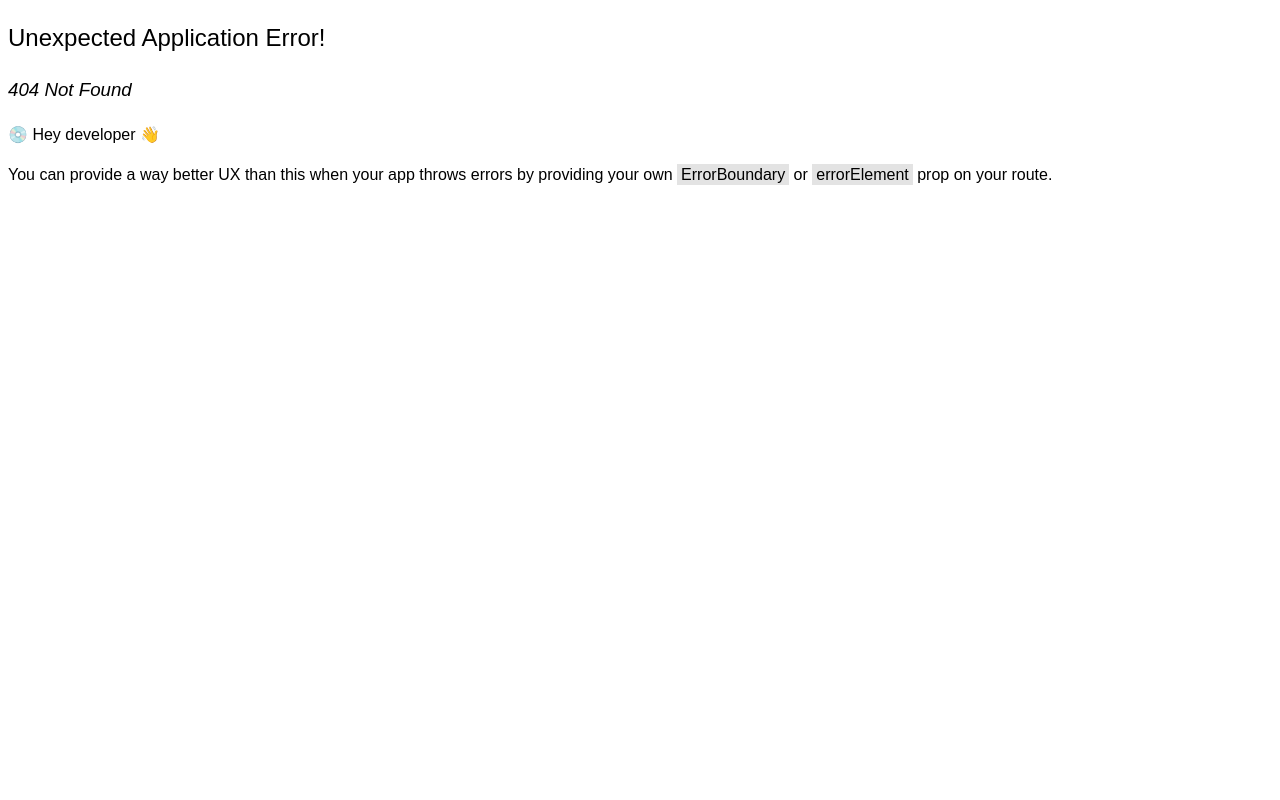
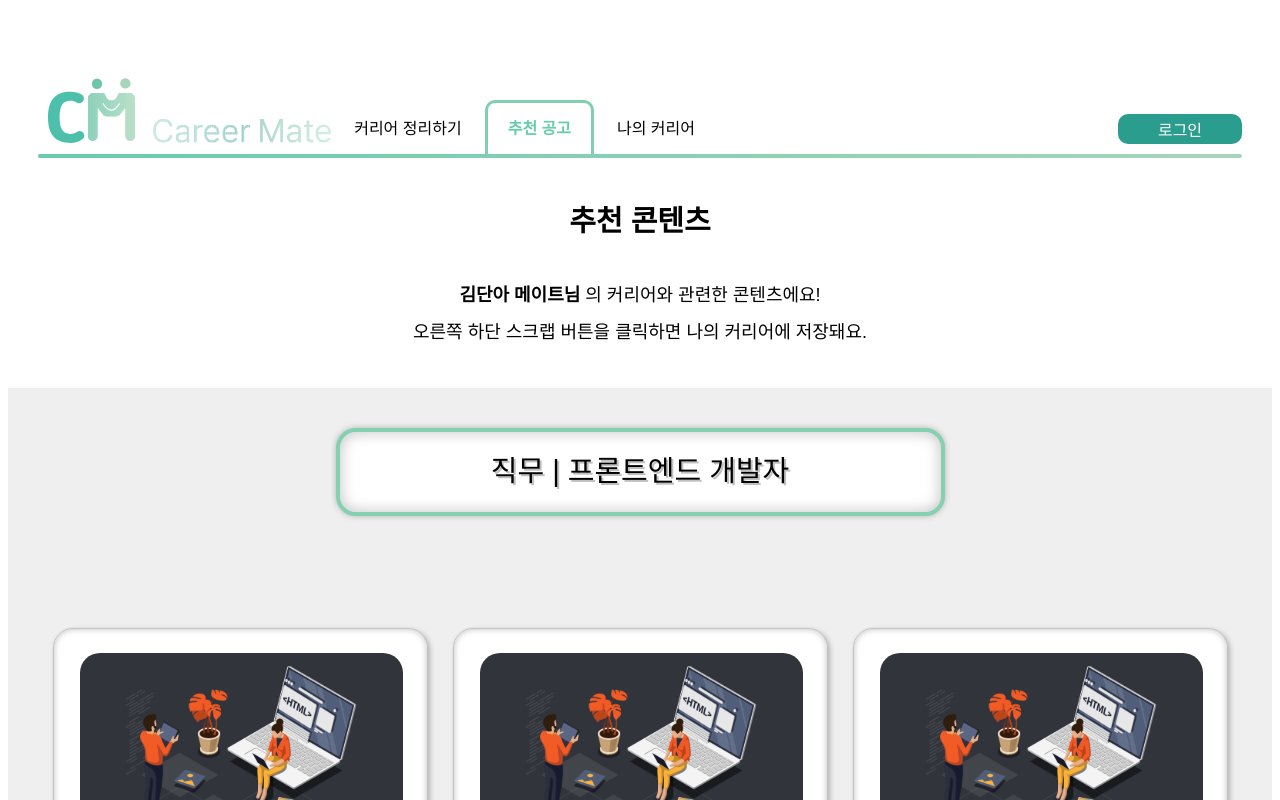
Before and after one commit to Career-Mate/Web, a React (Vite) app: page /recommend/content in a window 1280 px wide. Before the commit this address had no page. Shown: the top 800 px of the page. Built offline with nearby package versions, Linux system fonts and the light colour scheme; a web font is replaced by a local one.

Commit message:
chore: 라우팅 설정, RecommendContentPage Recommend 폴더로 이동, RecommendJobPage에 navigate 추가

```diff
--- a/src/components/common/Menu/Navbar/Navbar.jsx
+++ b/src/components/common/Menu/Navbar/Navbar.jsx
@@ -23,7 +23,7 @@ const Navbar = () => {
                         <S.Text $active={isActive('career')} onClick={() => navigate(`career`)}>
                             커리어 정리하기
                         </S.Text>
-                        <S.Text $active={isActive('announcement')} onClick={() => navigate(`announcement`)}>
+                        <S.Text $active={isActive('recommend')} onClick={() => navigate(`recommend`)}>
                             추천 공고
                         </S.Text>
                         <S.Text $active={isActive('mycareer')} onClick={() => navigate(`mycareer`)}>
--- a/src/pages/Recommend/RecommendJobPage/RecommendJobPage.jsx
+++ b/src/pages/Recommend/RecommendJobPage/RecommendJobPage.jsx
@@ -1,5 +1,6 @@
 import * as S from './styled/styled';
 import { useState, useEffect } from 'react';
+import { useNavigate } from 'react-router-dom';
 import JobPostingCard from '../../../components/common/Card/JobPostingCard/JobPostingCard';
 import JobBox from '../../../components/Recommend/JobBox/JobBox';
 import Pagination from '../../../components/common/Pagination/Pagination';
@@ -9,6 +10,8 @@ const RecommendJobPage = ({ user }) => {
     const [currentPage, setCurrentPage] = useState(1);
     const itemsPerPage = 6;
     const totalPages = Math.ceil(user.contents.length / itemsPerPage);
+
+    const navigate = useNavigate();
 
     const divideArray = (arr, size) => {
         return Array.from({ length: Math.ceil(arr.length / size) }, (_, index) =>
@@ -60,7 +63,7 @@ const RecommendJobPage = ({ user }) => {
                         height={'58px'}
                         padding={'17px 74px'}
                         backgroundColor={'#FFFFFF'}
-                        onClick={console.log('콘텐츠 보러 가기')}
+                        onClick={() => navigate('../recommend/content')}
                     >
                         {'콘텐츠 보러 가기'}
                     </OvalButton>
```
Also changed, not shown: src/App.jsx (+18 -1 lines), src/pages/Recommend/RecommendContentPage/RecommendContentPage.jsx (+4 -4 lines), src/pages/Recommend/RecommendContentPage/userData.js (+5 -5 lines).
